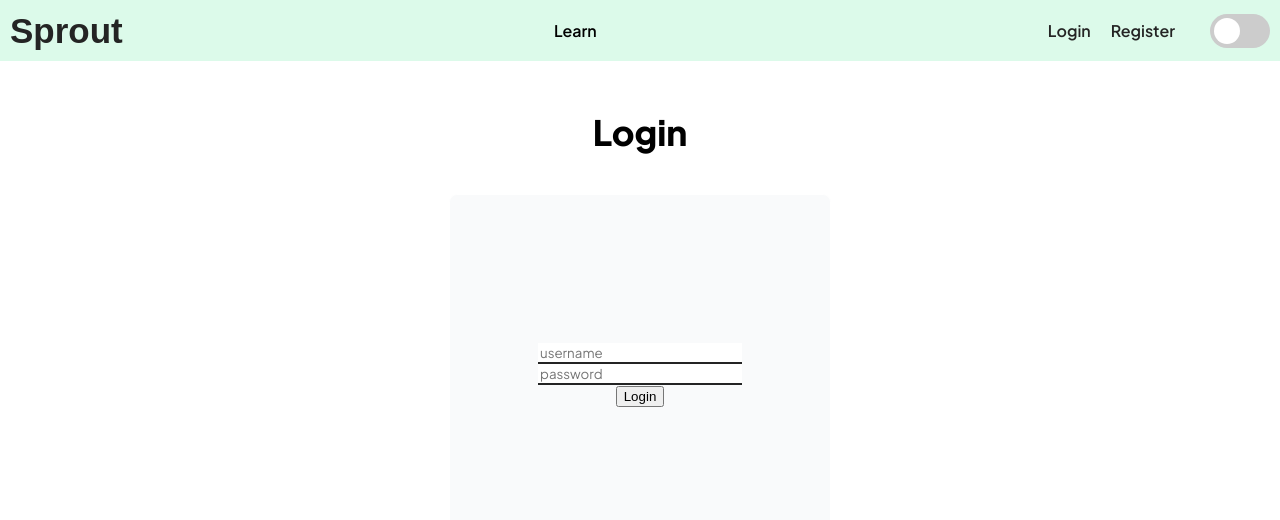
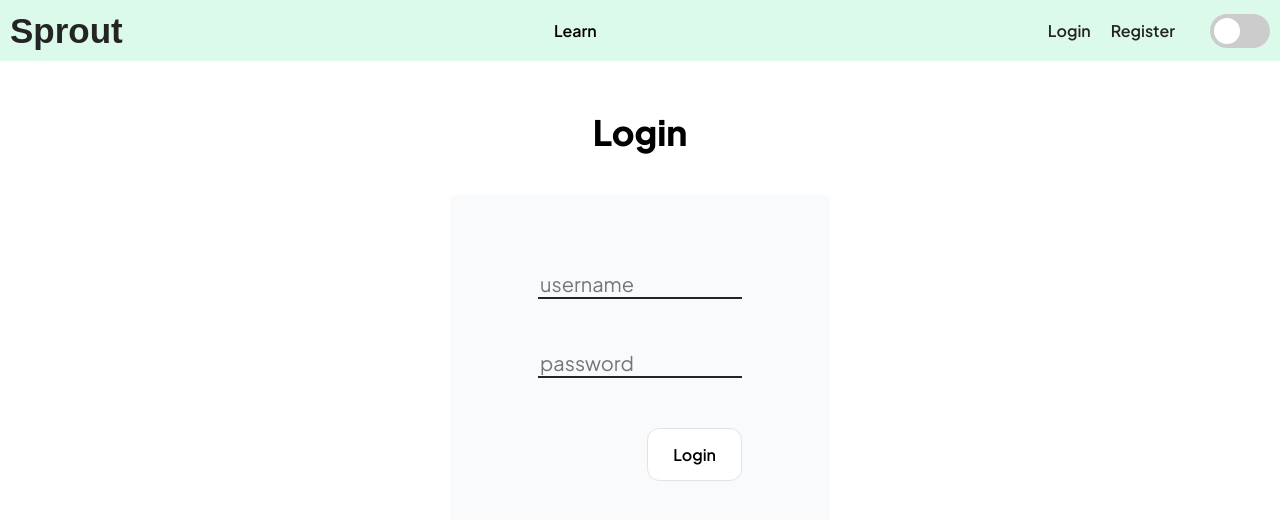
Before and after one commit to Sasu-Osayande/sprout, a React (Create React App) app in the folder sprout/: page /login in a window 1280 px wide. Shown: the top 520 px of the page. Built offline with nearby package versions, Linux system fonts and the light colour scheme; the HTML template or start-up script is replaced by a standard one; a web font is replaced by a local one.

Commit message:
Update formatting and styling for Login component

```diff
--- a/sprout/src/components/Login.scss
+++ b/sprout/src/components/Login.scss
@@ -36,8 +36,37 @@
 }
 
 input {
+  outline: none;
   font-family: "Plus Jakarta Sans", sans-serif;
   width: 200px;
+  font-size: 20px;
   border: none;
   border-bottom: 2px solid rgb(36, 36, 36);
+  margin-bottom: 50px;
+  background-color: transparent;
 }
+
+.login-form-btn {
+  display: flex;
+  justify-content: flex-end;
+}
+
+.login-btn {
+  font-family: "Plus Jakarta Sans", sans-serif;
+  font-weight: 600;
+  font-size: 16px;
+  border: 1px solid rgb(227, 227, 227);
+  border-radius: 12px;
+  padding: 15px 25px;
+  text-decoration: none;
+  transition-duration: 0.4s;
+  background-color: white;
+  cursor: pointer;
+}
+
+.login-btn:hover {
+  background-color: rgb(235, 235, 235);
+  color: rgb(156, 179, 166);
+  border: none;
+  box-shadow: 0 12px 16px 0 rgba(159, 158, 158, 0.24), 0 17px 20px 0 rgba(177, 177, 177, 0.19);
+}
--- a/sprout/src/components/Login.tsx
+++ b/sprout/src/components/Login.tsx
@@ -13,9 +13,11 @@ const Login: FC = () => (
       <form className="login-form">
         <input type="text" placeholder="username"></input>
         <input type="password" placeholder="password"></input>
+        <div className="login-form-btn">
         <Link to="/feed">
-        <button type="submit">Login</button>
+        <button className="login-btn" type="submit">Login</button>
         </Link>
+        </div>
       </form>
     </div>
     </div>
```
